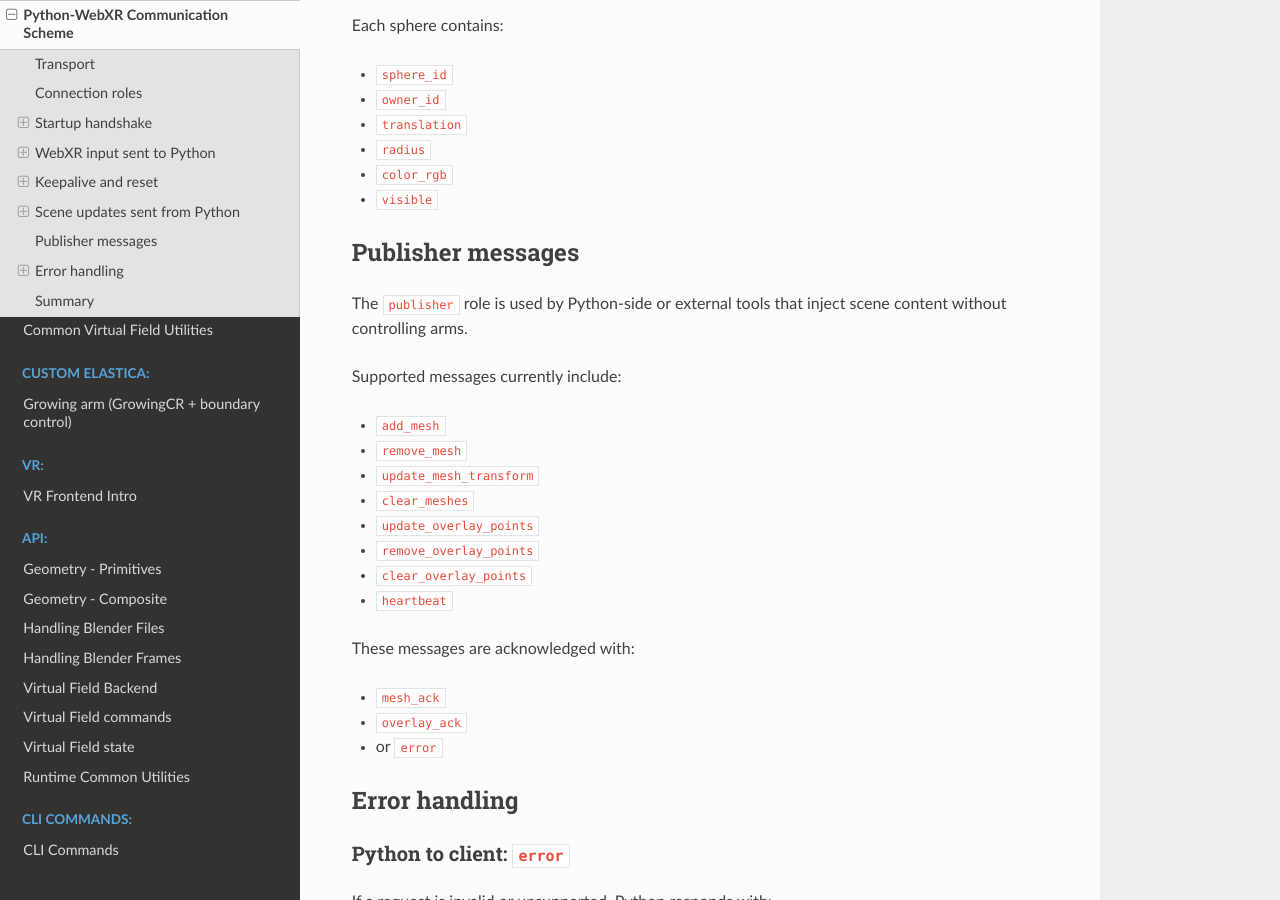
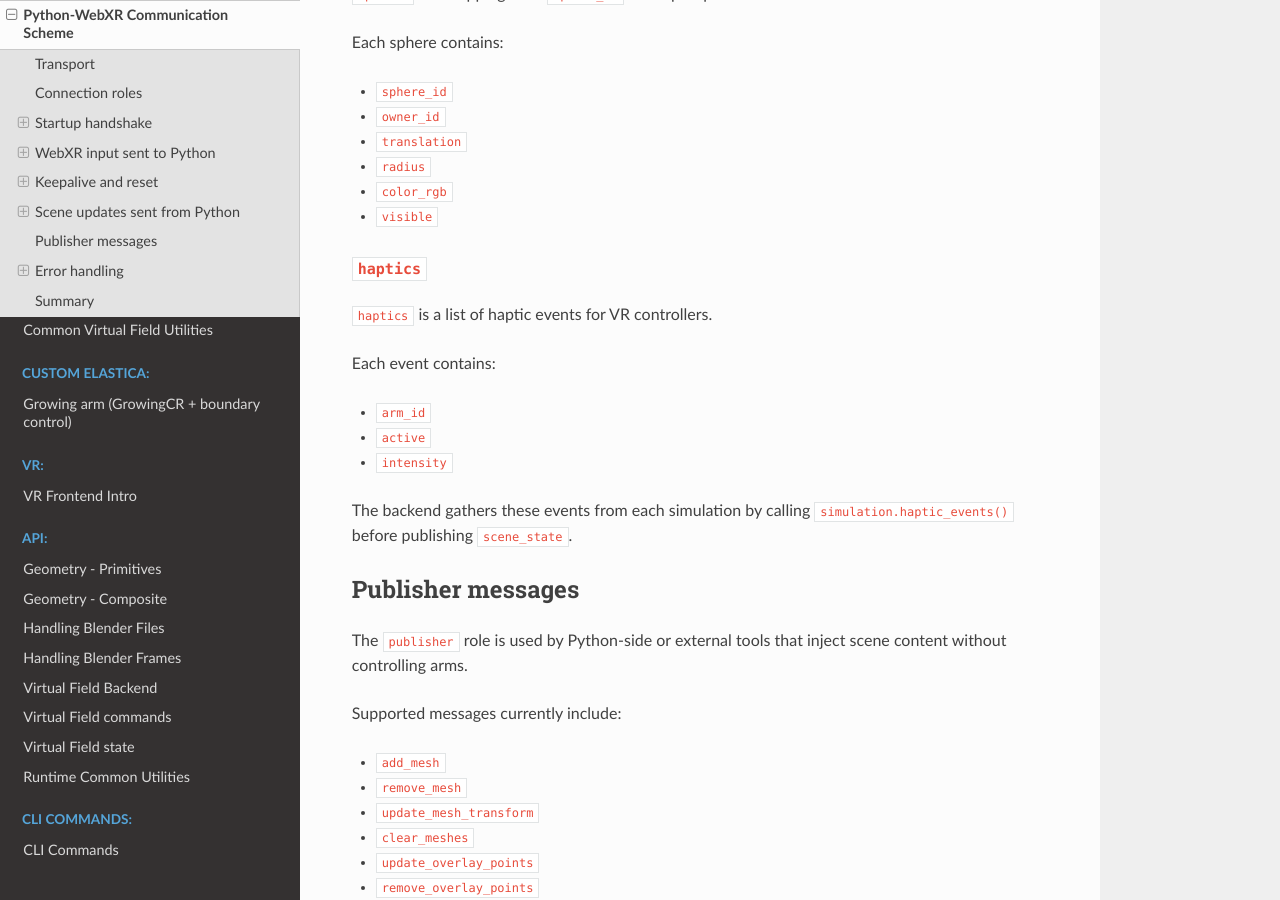
Before and after one commit to GazzolaLab/Blender-Soft-Rod, a Sphinx documentation site: the page built from docs/virtual_field/communication_scheme.md, in a window 1280 px wide and 900 px high, scrolled down 6987 px. Built offline with Sphinx 7.4.7 and the Read the Docs theme 3.1.0, drawn with Linux system fonts in a browser that asks for light colours; pages that are not in the unit, such as notebooks, are missing from menus; some of the changed text lies outside the part shown.

Commit message:
docs: add haptic

````diff
--- a/docs/virtual_field/communication_scheme.md
+++ b/docs/virtual_field/communication_scheme.md
@@ -259,7 +259,8 @@ Top-level payload shape:
   "user_arms": {},
   "meshes": {},
   "overlay_points": {},
-  "spheres": {}
+  "spheres": {},
+  "haptics": []
 }
 ```
 
@@ -334,6 +335,19 @@ Each sphere contains:
 - `color_rgb`
 - `visible`
 
+### `haptics`
+
+`haptics` is a list of haptic events for VR controllers.
+
+Each event contains:
+
+- `arm_id`
+- `active`
+- `intensity`
+
+The backend gathers these events from each simulation by calling
+`simulation.haptic_events()` before publishing `scene_state`.
+
 ## Publisher messages
 
 The `publisher` role is used by Python-side or external tools that inject scene
````
Also changed, not shown: other parts of docs/virtual_field/communication_scheme.md (+1 -1 lines), docs/virtual_field/adding_character.md (+1 -0 lines), docs/virtual_field/octo_arm_overview.md (+0 -1 lines).
